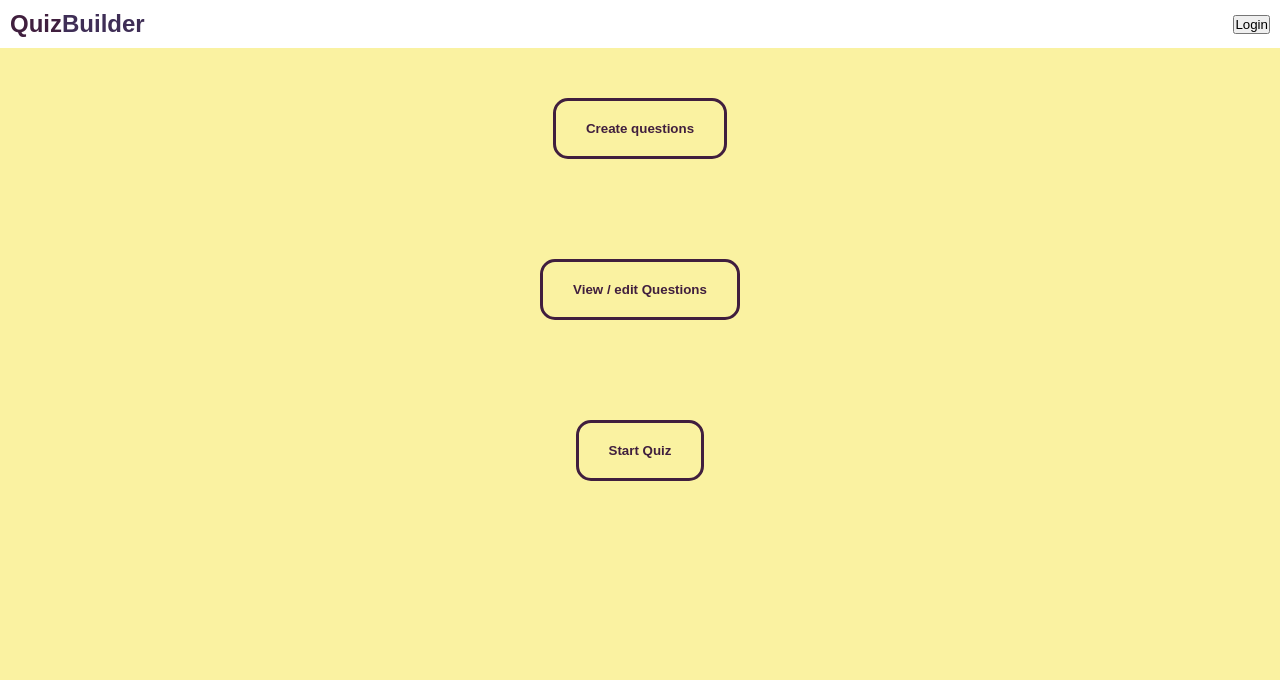
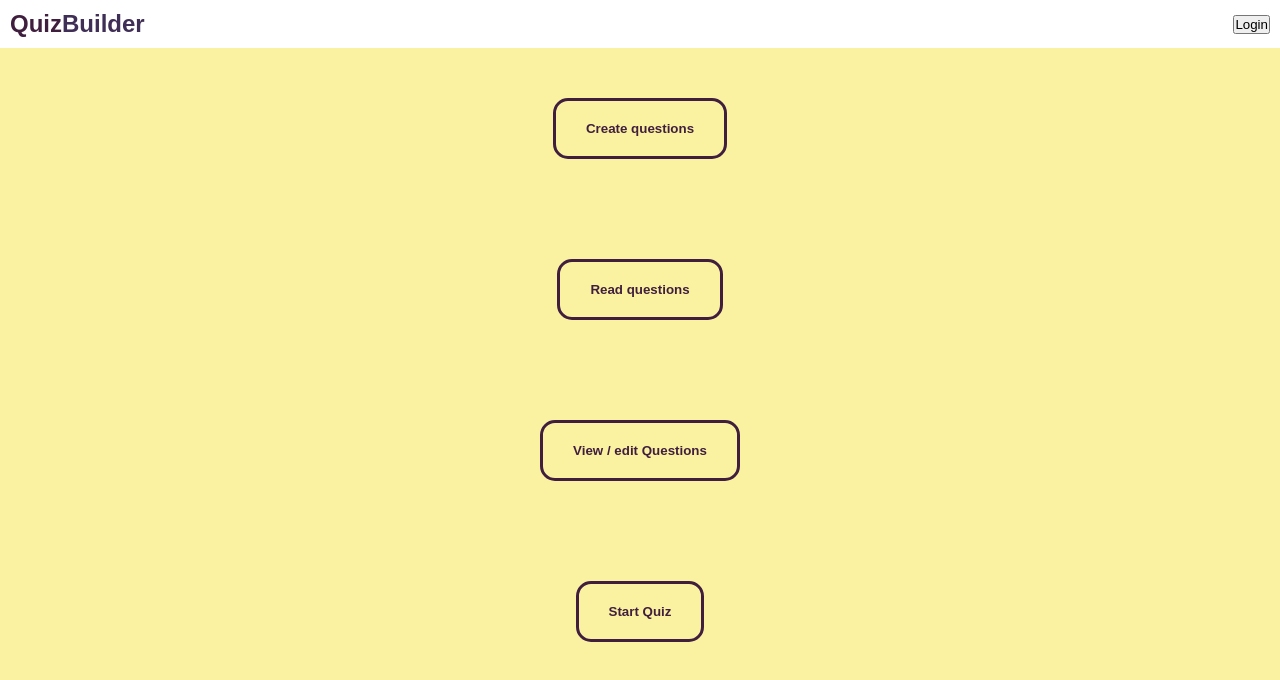
Before and after one commit to Jason-Smith-Code/quiz, a React (Create React App) app in the folder mern/client/: page /home in a window 1280 px wide. Shown: the top 680 px of the page. Built offline with nearby package versions, Linux system fonts and the light colour scheme.

Commit message:
Update Home.jsx

```diff
--- a/mern/client/src/routes/home/Home.jsx
+++ b/mern/client/src/routes/home/Home.jsx
@@ -6,6 +6,7 @@ const Home = () => {
     return(
       <div className="content-container">
         <Link to="/create"><button className="link-button">Create questions</button></Link>
+        <Link to="/read"><button className="link-button">Read questions</button></Link>
         <Link to="/edit"><button className="link-button">View / edit Questions</button></Link>
         <Link to="/quiz"><button className="link-button">Start Quiz</button></Link>
       </div>
```
